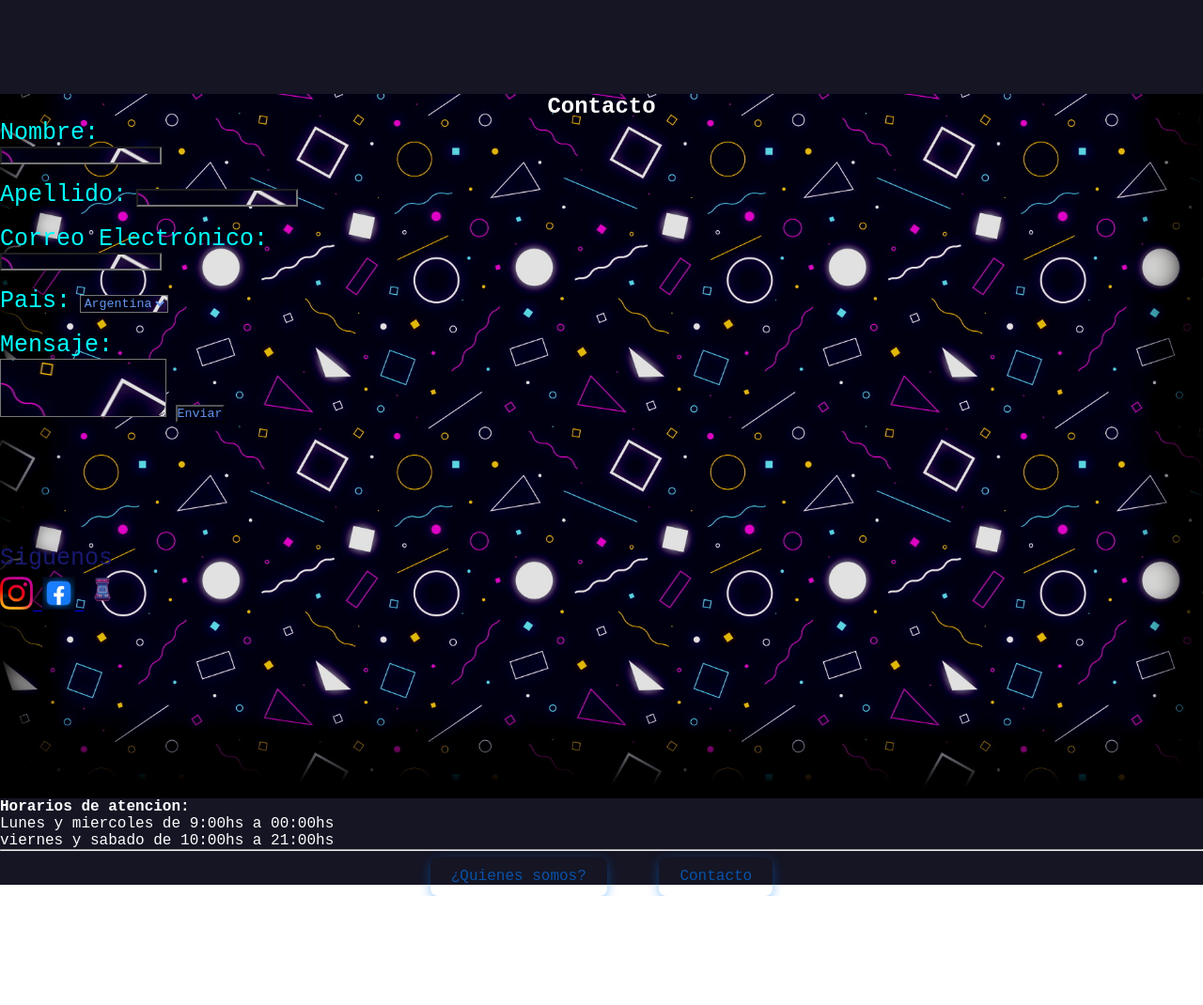
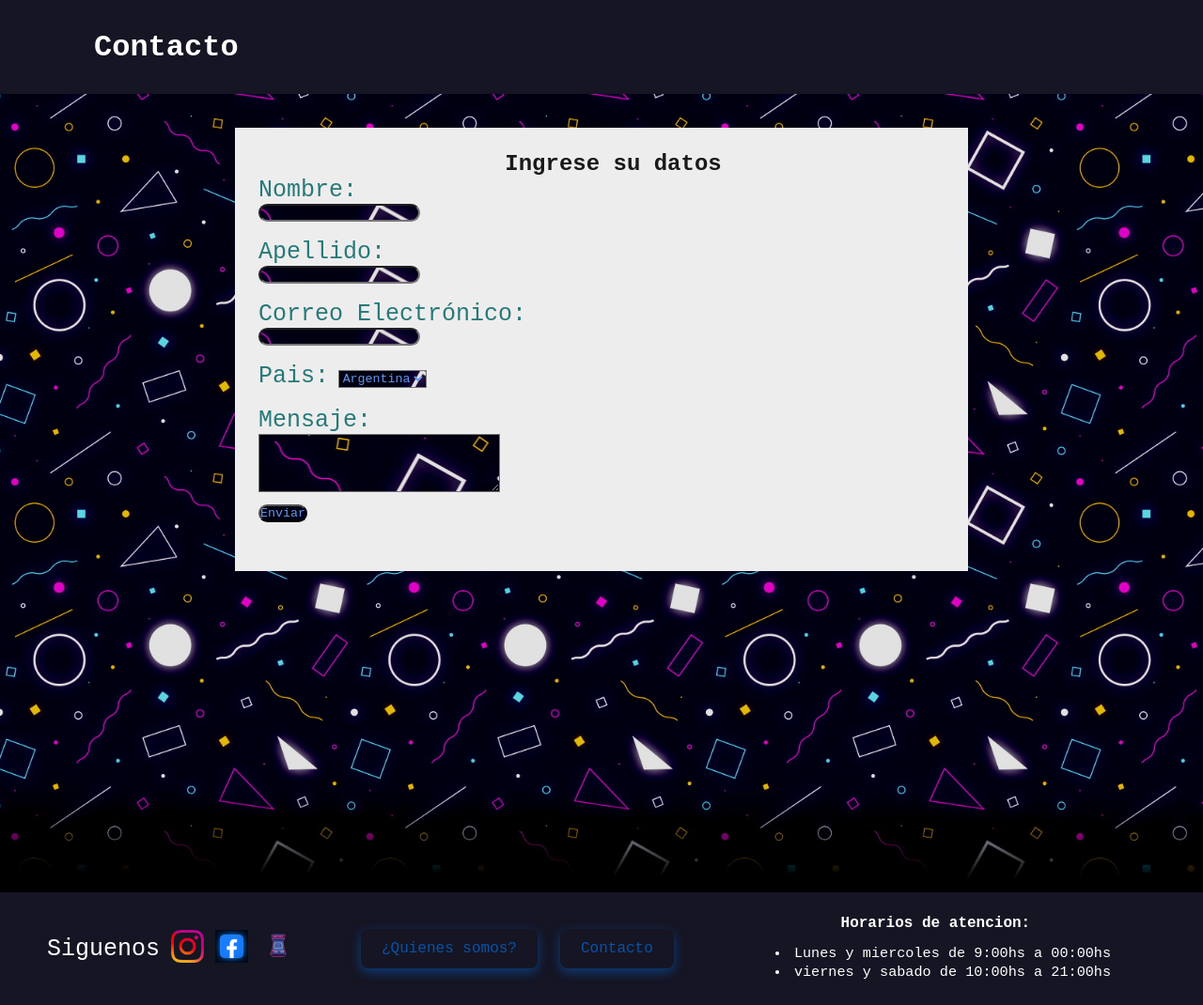
Before and after one commit to Aaron-codi/proyecto-web-, a plain HTML site: page PaginaContacto/contacto.html in a window 1280 px wide. Shown: the whole page at 94% size. Before the commit the page ends 954 px from the top, so only its background shows below. Drawn offline with Linux system fonts and the light colour scheme; a web font is replaced by a local one.

Commit message:
Modifique el css del pie

```diff
--- a/PaginaContacto/contacto.css
+++ b/PaginaContacto/contacto.css
@@ -35,8 +35,8 @@ font-family:"lekton", monospace;
 #contenido{
 
   height: 750px;
-  color:white;
-
+  color:rgb(26, 24, 24);
+  padding-bottom: 100px;
   background-image:  url('../arcade/imagenes/fondo7.jpg') ;
   background-repeat: no-repeat;
   background-size: cover;
@@ -45,29 +45,36 @@ font-family:"lekton", monospace;
 
 }
 #pie{
-    background-color:#151524;
-  height: 100%;
-  text-align: center;
-  align-content: center;
-  color:white;
+   background-color: #151524;
+  height: 120px;
+  display: flex;
+  align-items: center;
+  justify-content: space-between;
+  padding: 0 30px 0 30px;
+  box-sizing: border-box;
+ color: white;
 
 
 }
 .enlace{
+
   box-shadow: 0 4px 12px rgba(0, 123, 255, 0.4);
   transition: box-shadow 0.3s ease;
   border-radius: 8px;
-  margin: 0 23px;
+  margin: 0;
+  margin-right: 12px;
   text-decoration: none;
   padding: 10px 20px;
   color:  rgba(0, 123, 255, 0.6);
   border: 2px solid transparent;
+ font-size: 1rem;
 }
 .enlace:hover {
   box-shadow: 0 6px 18px rgba(0, 123, 255, 0.6);
   color: white;
    border-color: #007bff;
 }
+
 .titulo{
   margin-left: 100px;
 
@@ -77,6 +84,7 @@ h2{
     flex-direction: column;
     justify-content: center;
       align-items: center;
+      box-shadow: 10px #007bff;
 }
 input, select, textarea {
   background-position: 50% 50%;
@@ -84,20 +92,84 @@ input, select, textarea {
   color: cornflowerblue;
 }
 #horarios {
-  text-align: left;
+   display: flex;
+ flex-direction: column;
+  justify-content: center;
+  align-items: flex-end;
+  gap: 6px;
+  align-self: center;
+    margin-right: 0;
+ flex: 0 0 auto;
+}
+#horarios h4 {
+margin: 0 0 6px 0;
+  align-self: center;
+  width: 100%;
+  text-align: center;
+}
+
+#horarios ul {
+  margin: 0;
+  padding-left: 1em;
+  list-style-position: inside;
+}
+
+#horarios ul li {
+  margin: 2px 0;
+  font-size: 0.95rem;
 }
 
 #redes{
-  margin-top:10%;
-  transition: transform 5s ease;
+      display: flex;
+
+  align-items:center;
+  margin-left: 20px;
+    justify-content: flex-start;
+  flex: 0 0 auto;
+
+   gap: 12px;
+
+
 }
 p {
-  color:midnightblue;
+  color:rgb(255, 255, 255);
   text-align: left;
   font-size: 25px;
+  transition: text-decoration 0.5s ease;
+}
+p:hover{
+   text-decoration: underline 2px rgba(0, 123, 255, 0.6);
+  color: white;
+   border-color: #007bff;
+   text-decoration-line: discrete;
 }
 label {
   align-content: center;
-  color: cyan;
+  color: rgb(39, 121, 121);
   font-size: 25px;
 }
+#formulario{
+
+   background-color:#eeeded;
+   margin: 0px 250px 250px 250px;
+   padding-left: 25px;
+   text-align: justify;
+   padding-bottom: 50px;
+   padding-top: 25px;
+   border: 1px black;
+
+}
+#enlaces{
+  display: flex;
+  gap: 12px;
+  align-items: center;
+  justify-content: center;
+
+}
+#formulario input label textarea label{
+    width: 300px;
+  height: 40px;
+}
+#formulario input{
+  border-radius: 20px;
+}
--- a/PaginaContacto/contacto.html
+++ b/PaginaContacto/contacto.html
@@ -11,18 +11,21 @@
 </head>
 <body>
     <div id="cabecera">
+        <h1 class="titulo">Contacto</h1>
     </div>
     <div id="contenido">
-        <form action="#" method="post">
-            <h2>Contacto</h2>
+        <br><br>
+        <div id="formulario">
+            <form action="#" method="post">
+            <h2>Ingrese su datos</h2>
             <label for="nombre">Nombre:</label><br>
-            <input type="text" id="nombre" class="input"  name="nombre" required><br><br>
+            <input type="text" id="nombre" class="input"  name="nombre" required ><br><br>
 
-            <label for="ape">Apellido:</label>
+            <label for="ape">Apellido:</label><br>
             <input type="text" id="ape" name="apellido"><br><br>
 
             <label for="mail">Correo Electrónico:</label><br>
-            <input type="email" id="mail" name="email" required><br><br>
+            <input type="email" id="mail" name="email" required maxlength="40"><br><br>
 
             <label for="pais">Pais:</label>
             <select id="pais" name="Pais">
@@ -38,14 +41,21 @@
             </select><br><br>
 
             <label for="mensaje">Mensaje:</label><br>
-            <textarea id="mensaje" name="mensaje" rows="4" required></textarea>
-
+            <textarea id="mensaje" name="mensaje" rows="4" cols="30" required></textarea>
+            <br>
             <label for=""></label>
             <input type="submit" value="Enviar">
 
 
         </form>
 
+        </div>
+
+
+
+
+    </div>
+    <div id="pie">
         <div id="redes">
 
             <p>Siguenos</p>
@@ -60,9 +70,12 @@
             </a>
 
         </div>
+        <div id="enlaces">
+            <a href="../quienes somos/quienessomos.html" class="enlace">¿Quienes somos?</a>
+            <a href="contacto.html" class="enlace">Contacto</a><br>
 
-    </div>
-    <div id="pie">
+
+        </div>
         <div id="horarios">
             <h4>Horarios de atencion:</h4>
         <ul>
@@ -70,9 +83,9 @@
             <li>viernes y sabado de 10:00hs a 21:00hs </li>
         </ul>
         </div>
-        <hr> <br>
-            <a href="../quienes somos/quienessomos.html" class="enlace">¿Quienes somos?</a>
-            <a href="contacto.html" class="enlace">Contacto</a><br>
+        <!--<hr>-->
+        <br>
+
 
 
     </div>
```
